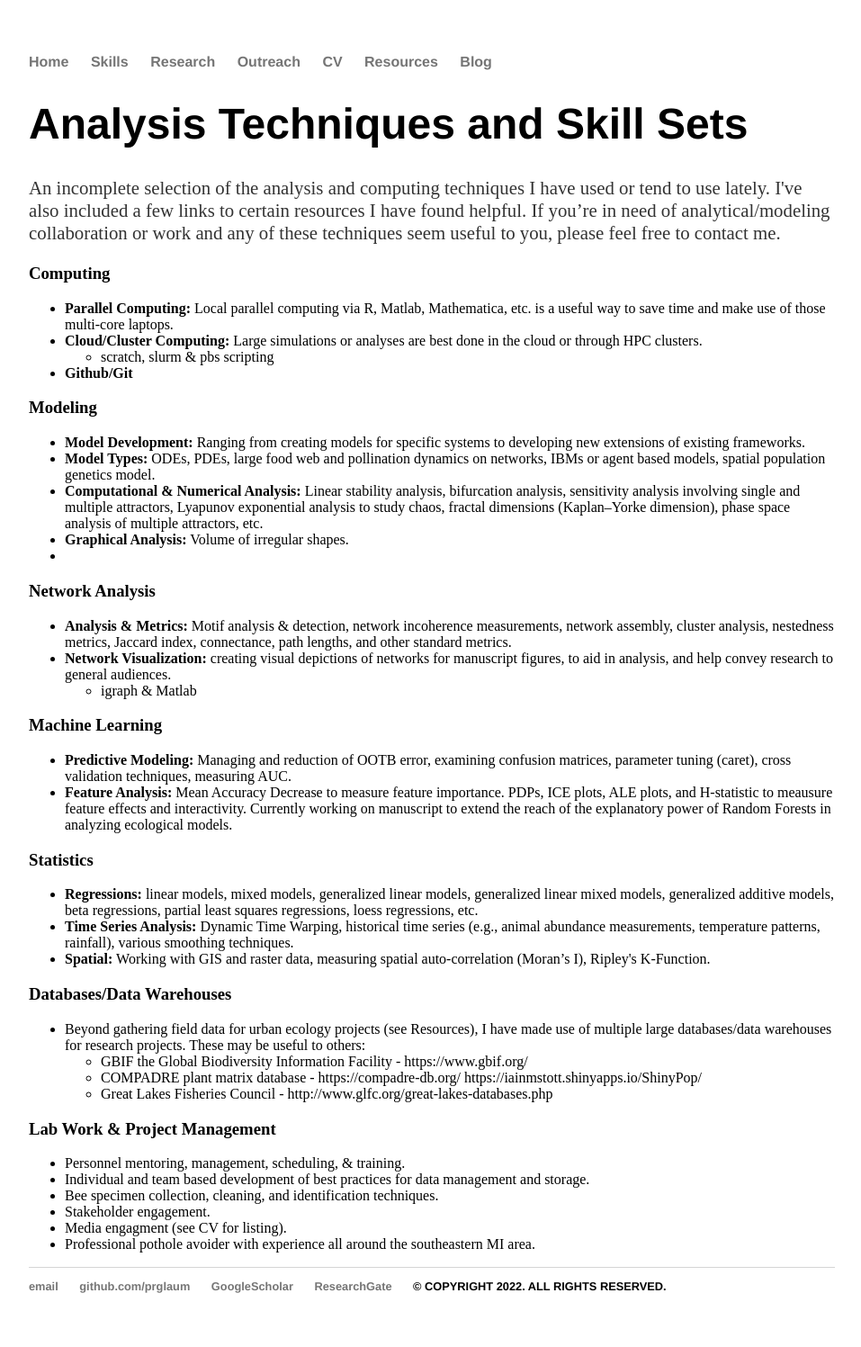
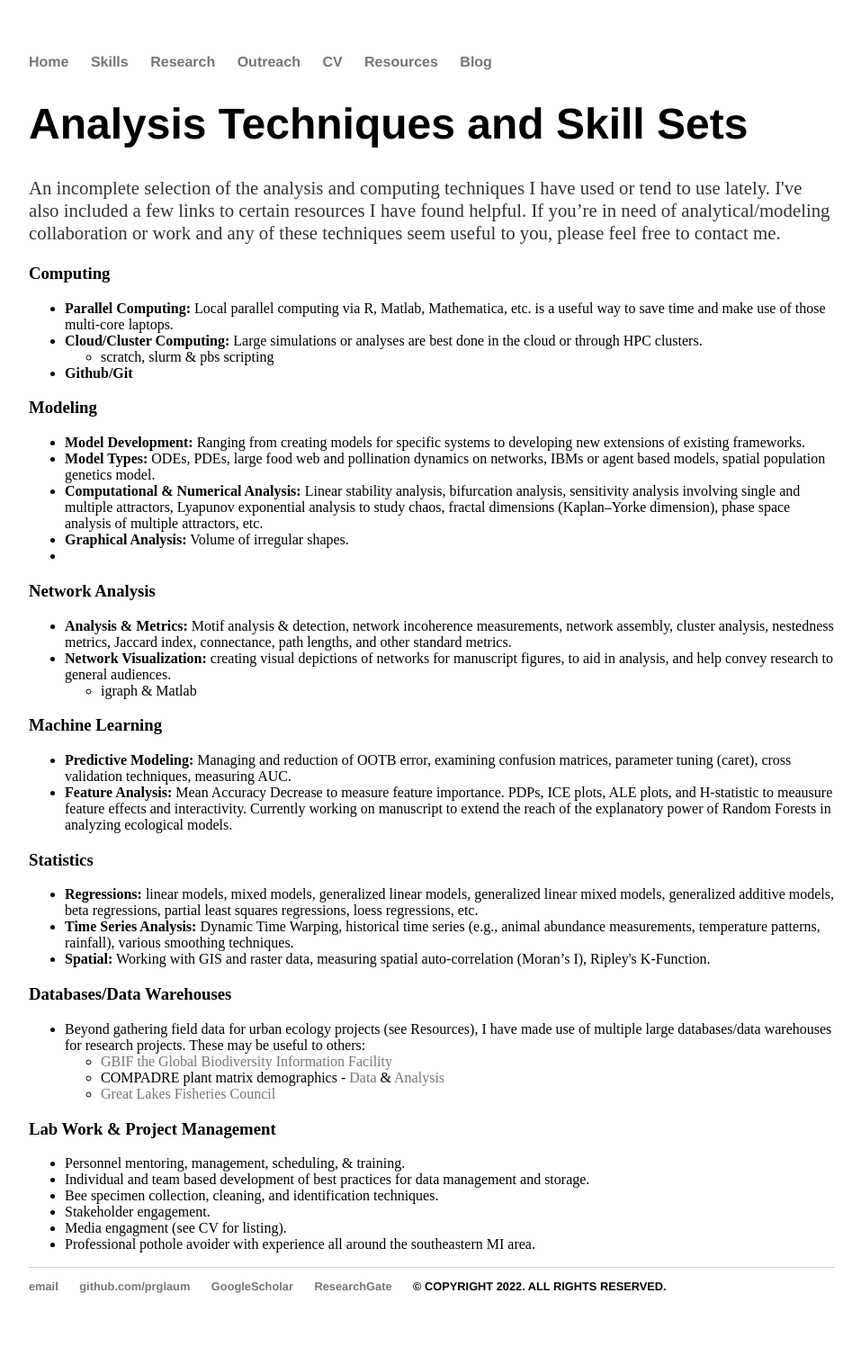
Before and after one commit to prglaum/prglaum.github.io, a Jekyll site: the page built from skills/index.html, in a window 1280 px wide. Shown: the whole page at 90% size, without its empty margins (160-1117 px from the left). Built offline with Jekyll 4.4.1, drawn with Linux system fonts in a browser that asks for light colours.

Commit message:
Update index.html

```diff
--- a/skills/index.html
+++ b/skills/index.html
@@ -60,9 +60,10 @@ title: Analysis Techniques and Skill Sets
 	<li>Beyond gathering field data for urban ecology projects (see Resources), I have made use of multiple large databases/data warehouses for research projects.
 		These may be useful to others:</li>
 		<ul>
-			<li>GBIF the Global Biodiversity Information Facility - https://www.gbif.org/</li>
-			<li>COMPADRE plant matrix database - https://compadre-db.org/   https://iainmstott.shinyapps.io/ShinyPop/</li>
-			<li>Great Lakes Fisheries Council - http://www.glfc.org/great-lakes-databases.php</li>
+			<li><a href="https://www.gbif.org/" target="_blank" rel="noopener noreferrer">GBIF the Global Biodiversity Information Facility</a> </li>
+			<li>COMPADRE plant matrix demographics - <a href="https://compadre-db.org/"target="_blank" rel="noopener noreferrer">Data</a> &
+				<a href="https://iainmstott.shinyapps.io/ShinyPop/" target="_blank" rel="noopener noreferrer">Analysis</a> </li>
+			<li><a href="http://www.glfc.org/great-lakes-databases.php" target="_blank" rel="noopener noreferrer">Great Lakes Fisheries Council</a> </li>
 		</ul>
 </ul>
 
```
